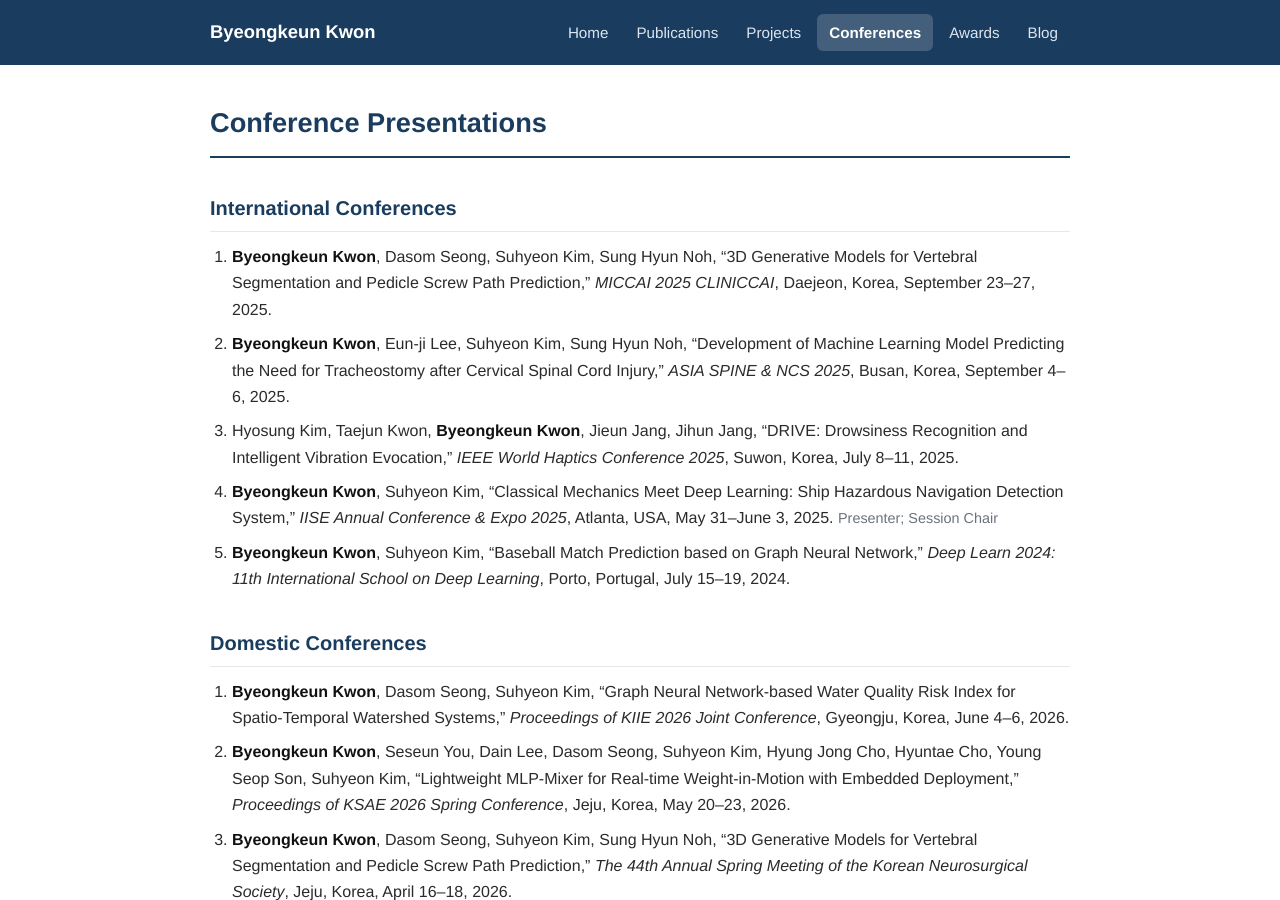
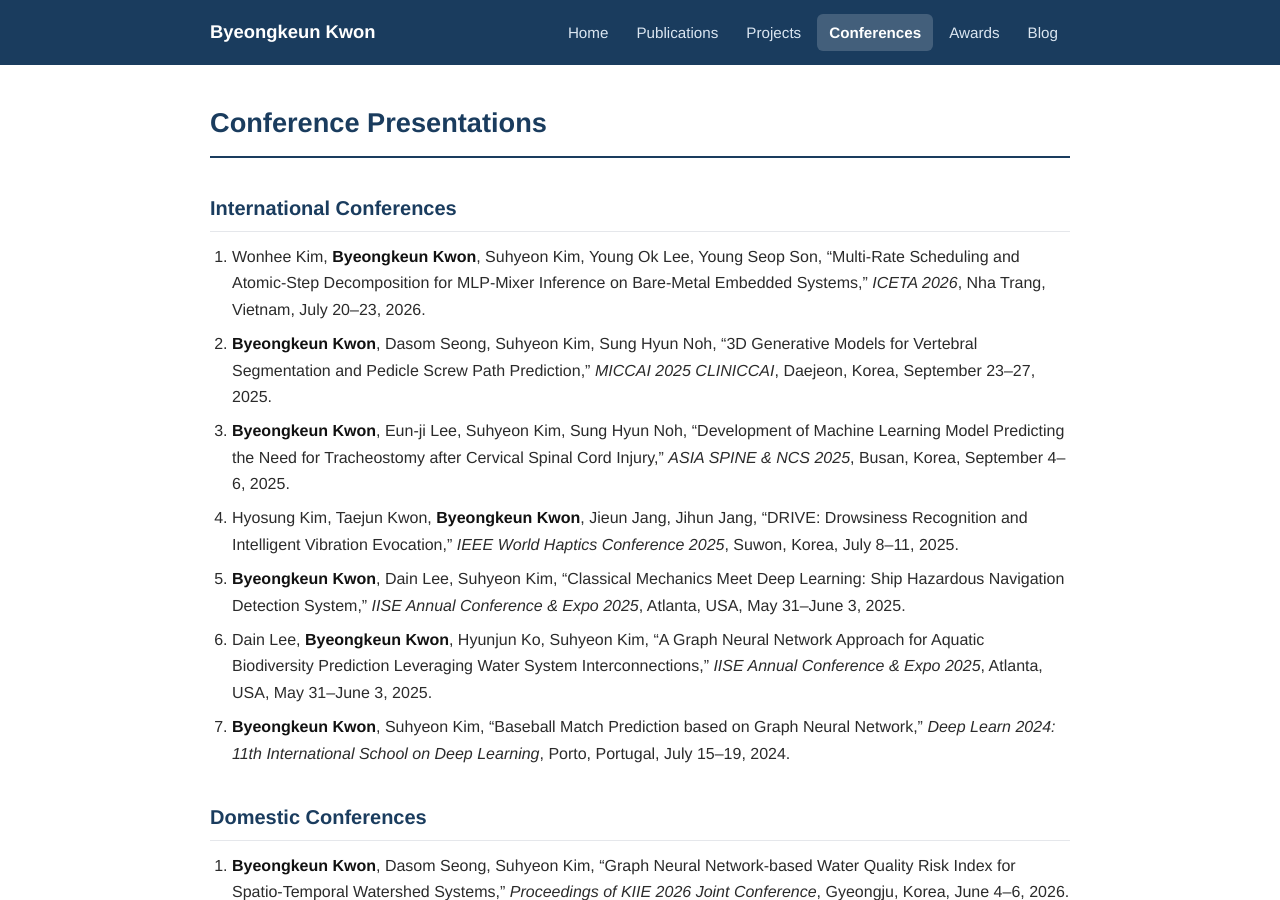
Before and after one commit to KwonBK0223/KwonBK0223.github.io, a Jekyll site: the page built from conferences.md, in a window 1280 px wide and 900 px high. Built offline with Jekyll 4.4.1, drawn with Linux system fonts in a browser that asks for light colours.

Commit message:
Update international conferences from July 2026 CV

```diff
--- a/conferences.md
+++ b/conferences.md
@@ -8,11 +8,13 @@ permalink: /conferences
 
 ## International Conferences
 
-1. **Byeongkeun Kwon**, Dasom Seong, Suhyeon Kim, Sung Hyun Noh, "3D Generative Models for Vertebral Segmentation and Pedicle Screw Path Prediction," *MICCAI 2025 CLINICCAI*, Daejeon, Korea, September 23–27, 2025.
-2. **Byeongkeun Kwon**, Eun-ji Lee, Suhyeon Kim, Sung Hyun Noh, "Development of Machine Learning Model Predicting the Need for Tracheostomy after Cervical Spinal Cord Injury," *ASIA SPINE & NCS 2025*, Busan, Korea, September 4–6, 2025.
-3. Hyosung Kim, Taejun Kwon, **Byeongkeun Kwon**, Jieun Jang, Jihun Jang, "DRIVE: Drowsiness Recognition and Intelligent Vibration Evocation," *IEEE World Haptics Conference 2025*, Suwon, Korea, July 8–11, 2025.
-4. **Byeongkeun Kwon**, Suhyeon Kim, "Classical Mechanics Meet Deep Learning: Ship Hazardous Navigation Detection System," *IISE Annual Conference & Expo 2025*, Atlanta, USA, May 31–June 3, 2025. <span class="note">Presenter; Session Chair</span>
-5. **Byeongkeun Kwon**, Suhyeon Kim, "Baseball Match Prediction based on Graph Neural Network," *Deep Learn 2024: 11th International School on Deep Learning*, Porto, Portugal, July 15–19, 2024.
+1. Wonhee Kim, **Byeongkeun Kwon**, Suhyeon Kim, Young Ok Lee, Young Seop Son, "Multi-Rate Scheduling and Atomic-Step Decomposition for MLP-Mixer Inference on Bare-Metal Embedded Systems," *ICETA 2026*, Nha Trang, Vietnam, July 20–23, 2026.
+2. **Byeongkeun Kwon**, Dasom Seong, Suhyeon Kim, Sung Hyun Noh, "3D Generative Models for Vertebral Segmentation and Pedicle Screw Path Prediction," *MICCAI 2025 CLINICCAI*, Daejeon, Korea, September 23–27, 2025.
+3. **Byeongkeun Kwon**, Eun-ji Lee, Suhyeon Kim, Sung Hyun Noh, "Development of Machine Learning Model Predicting the Need for Tracheostomy after Cervical Spinal Cord Injury," *ASIA SPINE & NCS 2025*, Busan, Korea, September 4–6, 2025.
+4. Hyosung Kim, Taejun Kwon, **Byeongkeun Kwon**, Jieun Jang, Jihun Jang, "DRIVE: Drowsiness Recognition and Intelligent Vibration Evocation," *IEEE World Haptics Conference 2025*, Suwon, Korea, July 8–11, 2025.
+5. **Byeongkeun Kwon**, Dain Lee, Suhyeon Kim, "Classical Mechanics Meet Deep Learning: Ship Hazardous Navigation Detection System," *IISE Annual Conference & Expo 2025*, Atlanta, USA, May 31–June 3, 2025.
+6. Dain Lee, **Byeongkeun Kwon**, Hyunjun Ko, Suhyeon Kim, "A Graph Neural Network Approach for Aquatic Biodiversity Prediction Leveraging Water System Interconnections," *IISE Annual Conference & Expo 2025*, Atlanta, USA, May 31–June 3, 2025.
+7. **Byeongkeun Kwon**, Suhyeon Kim, "Baseball Match Prediction based on Graph Neural Network," *Deep Learn 2024: 11th International School on Deep Learning*, Porto, Portugal, July 15–19, 2024.
 
 ## Domestic Conferences
 
```
